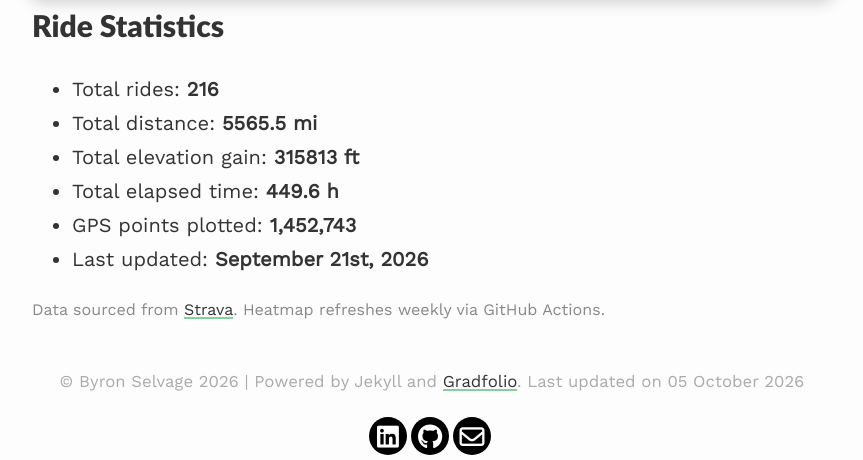
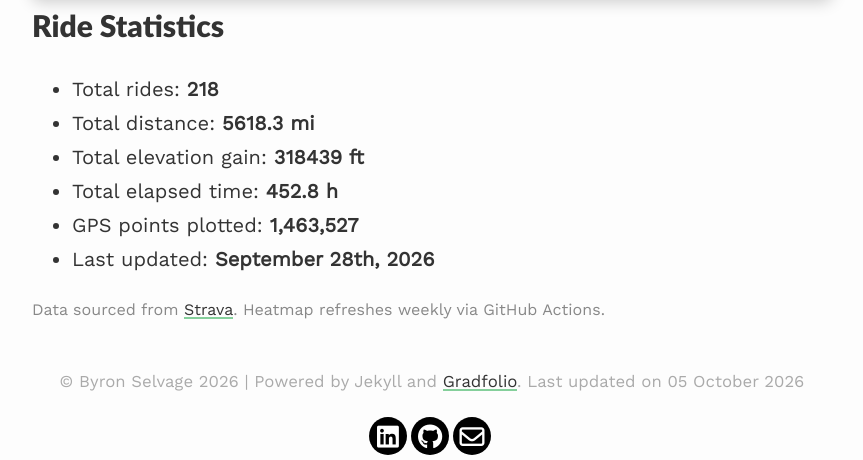
Before and after one commit to Byron-Selvage/Byron-Selvage.github.io, a Jekyll site: the page built from _pages/heatmap.md, in a window 1280 px wide. Shown: the part 842-1302 px from the top of the page, without its empty margins (208-1071 px from the left). Built offline with Jekyll 4.4.1, drawn with Linux system fonts in a browser that asks for light colours.

Commit message:
chore: update strava heatmap [skip ci]

```diff
--- a/_pages/heatmap.md
+++ b/_pages/heatmap.md
@@ -23,12 +23,12 @@ All my outdoor rides, visualized. Updated automatically every week.
 <!-- STATS:START -->
 ## Ride Statistics
 
-- Total rides: **216**
-- Total distance: **5565.5 mi**
-- Total elevation gain: **315813 ft**
-- Total elapsed time: **449.6 h**
-- GPS points plotted: **1,452,743**
-- Last updated: **September 21st, 2026**
+- Total rides: **218**
+- Total distance: **5618.3 mi**
+- Total elevation gain: **318439 ft**
+- Total elapsed time: **452.8 h**
+- GPS points plotted: **1,463,527**
+- Last updated: **September 28th, 2026**
 <!-- STATS:END -->
 
 <p style="font-size: 0.8em; color: #888; margin-top: 8px;">
```
